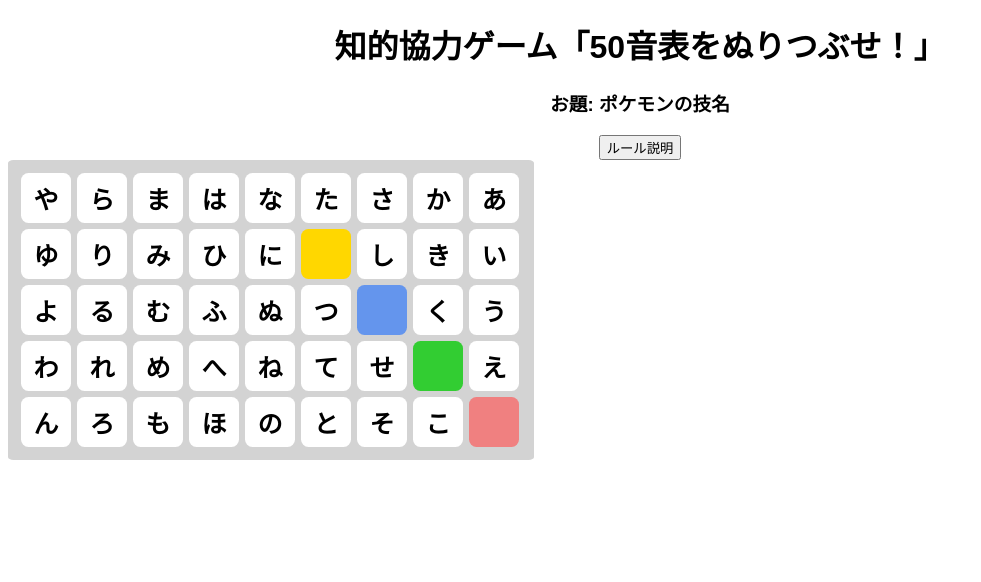
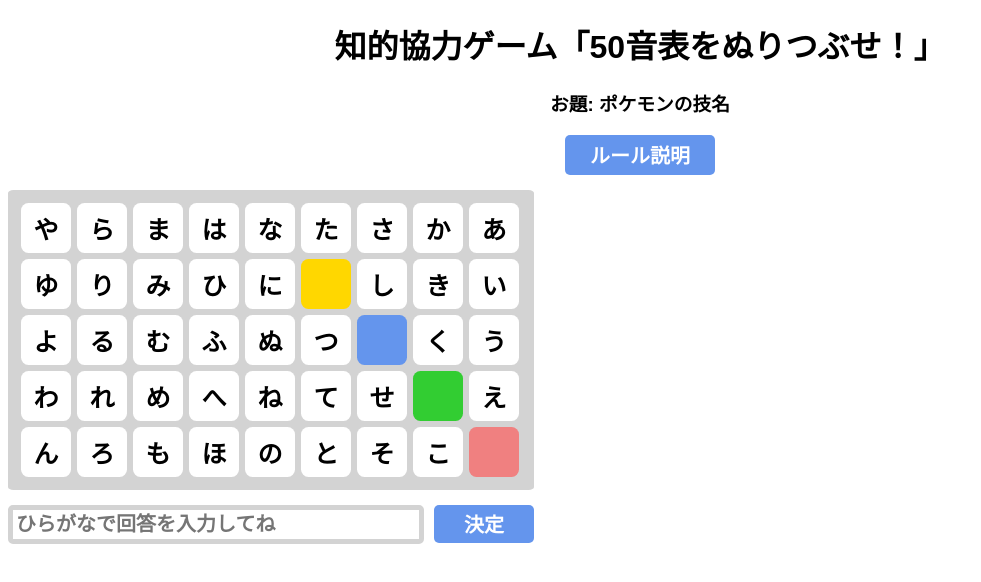
Before and after one commit to NiboshiDaifuku/50on_game, a React (Create React App) app: page / in a window 1280 px wide. Shown: the top 582 px of the page, without its empty margins (0-981 px from the left). Built offline with nearby package versions, Linux system fonts and the light colour scheme.

Commit message:
回答入力フォームを追加

```diff
--- a/src/App.js
+++ b/src/App.js
@@ -16,9 +16,21 @@ export default function App() {
     <div className="App">
       <h1>知的協力ゲーム「50音表をぬりつぶせ！」</h1>
       <h3>お題: {getGameTheme()}</h3>
-      <button onClick={showRuleModal}>ルール説明</button>
+      <button className="button-rule" onClick={showRuleModal}>
+        ルール説明
+      </button>
       <Tiles />
       <Modal showFlag={showRuleFlag} setShowModal={setShowRuleModal} />
+      <form>
+        <input
+          type="text"
+          name="answer"
+          pattern="[ぁ-んー]+"
+          placeholder="ひらがなで回答を入力してね"
+          required
+        />
+        <button className="button-answer">決定</button>
+      </form>
     </div>
   );
 }
--- a/src/css/App.css
+++ b/src/css/App.css
@@ -2,3 +2,44 @@
   font-family: sans-serif;
   text-align: center;
 }
+
+input[type="text"] {
+  float: left;
+  width: 400px;
+  font-size: 20px;
+  font-weight: bold;
+  margin-top: 15px;
+  padding: 3px;
+  border: solid 5px lightgray;
+  border-radius: 5px;
+}
+
+input[type="text"]:focus {
+  border-color: cornflowerblue;
+  outline: 0;
+}
+
+.button-rule {
+  width: 150px;
+  height: 40px;
+  color: white;
+  font-size: 20px;
+  font-weight: bold;
+  margin-bottom: 15px;
+  border: solid 0px;
+  border-radius: 5px;
+  background-color: cornflowerblue;
+}
+
+.button-answer {
+  float: left;
+  width: 100px;
+  height: 38px;
+  color: white;
+  font-size: 20px;
+  font-weight: bold;
+  margin: 15px 0px 0px 10px;
+  border: solid 0px;
+  border-radius: 5px;
+  background-color: cornflowerblue;
+}
--- a/src/css/Modal.css
+++ b/src/css/Modal.css
@@ -1,8 +1,20 @@
 .modalContent {
-  border: 5px solid black;
+  border: 5px solid cornflowerblue;
   background-color: white;
   padding: 20px;
   border-radius: 5%;
+}
+
+button {
+  width: 150px;
+  height: 40px;
+  color: white;
+  font-size: 20px;
+  font-weight: bold;
+  margin-bottom: 15px;
+  border: solid 0px;
+  border-radius: 5px;
+  background-color: cornflowerblue;
 }
 
 .overlay {
```
